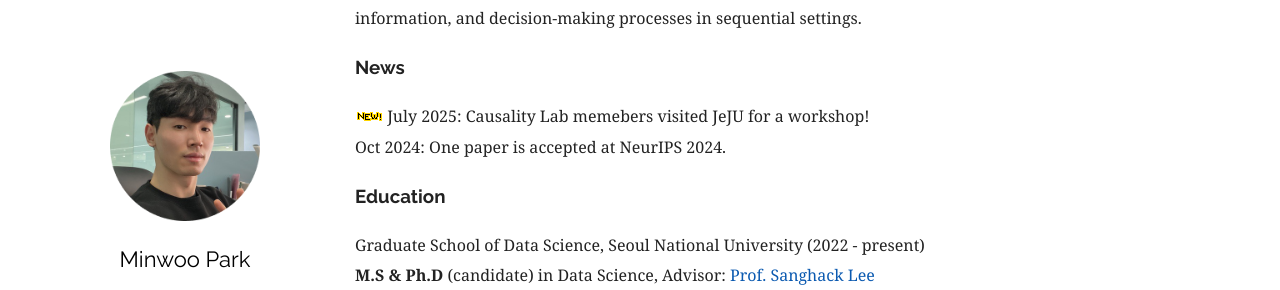
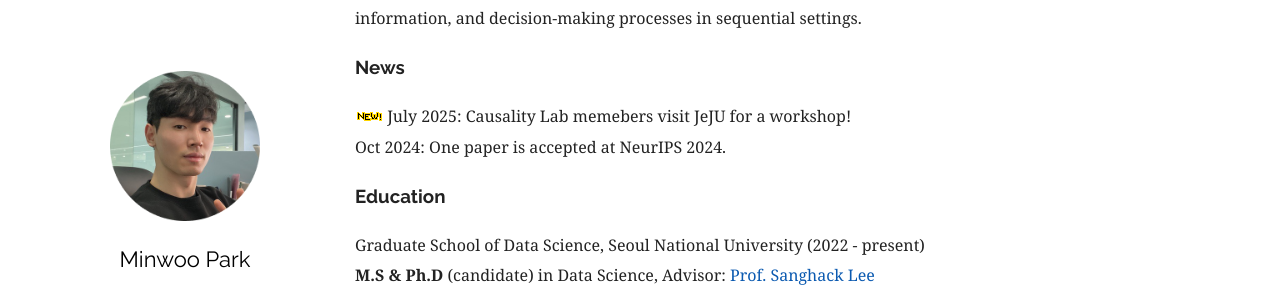
Before and after one commit to MinwooPark96/minwoopark96.github.com, a Jekyll site: the page built from index.md, in a window 1280 px wide and 1337 px high. Shown: the part 243-533 px from the top of the window. Built offline with Jekyll 4.4.1, drawn with Linux system fonts in a browser that asks for light colours.

Commit message:
Fix news

```diff
--- a/index.md
+++ b/index.md
@@ -9,7 +9,7 @@ Hi, thanks for visiting my site! I previously conducted research at the Function
 
 ### News
 
-![New!](../assets/new.gif) July 2025: Causality Lab memebers visited JeJU for a workshop! <br/>
+![New!](../assets/new.gif) July 2025: Causality Lab memebers visit JeJU for a workshop! <br/>
 Oct 2024: One paper is accepted at NeurIPS 2024.
 
 ### Education
```
